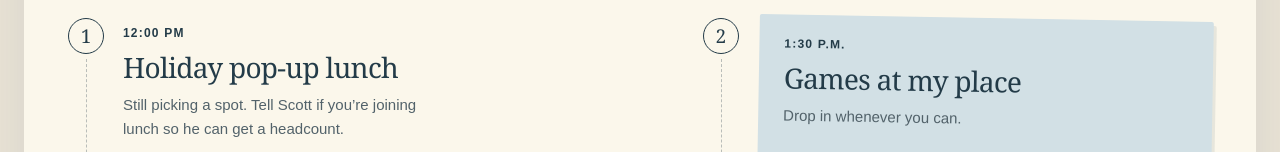
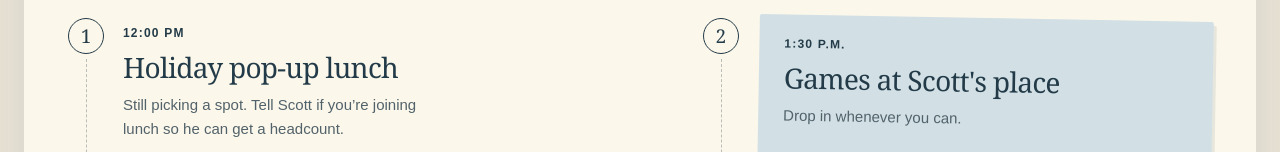
Before and after one commit to ScottBeeson/scottbeeson.com, a plain HTML site: page cousinsday/index.html in a window 1280 px wide. Shown: the part 747-899 px from the top of the page. Drawn offline with Linux system fonts and the light colour scheme.

Commit message:
Refer to Scott consistently in Cousins Day games heading

```diff
--- a/cousinsday/index.html
+++ b/cousinsday/index.html
@@ -27,7 +27,7 @@
 <section id="the-plan" aria-labelledby="day-heading"><div class="section-heading"><h2 id="day-heading">Start with lunch. Stay for games.</h2><span class="small">December 12</span></div>
 <div class="day-grid">
 <article class="stop"><span class="stop-number" aria-hidden="true">1</span><div class="stop-content"><time class="time" datetime="2026-12-12T12:00:00-06:00">12:00 PM</time><h3>Holiday pop-up lunch</h3><p>Still picking a spot. Tell Scott if you’re joining lunch so he can get a headcount.</p><span class="candidate-label">Three places in the running</span><div class="venues"><a href="https://springfieldbrewingco.com/brewco/" target="_blank" rel="noopener">BrewCo</a><a href="https://www.job417.com/jhohob" target="_blank" rel="noopener">J.O.B. Public House</a><a href="https://www.finneganswakesgf.com/promotions-and-events" target="_blank" rel="noopener">Finnegan’s Wake</a></div></div></article>
-<article class="stop"><span class="stop-number" aria-hidden="true">2</span><div class="stop-content game-card"><time class="time" datetime="2026-12-12T13:30:00-06:00">1:30 p.m.</time><h3>Games at my place</h3><p>Drop in whenever you can.</p><p class="caption">The afternoon is for hanging out.</p><svg class="mahjong-tiles" viewBox="0 0 100 85" aria-hidden="true">
+<article class="stop"><span class="stop-number" aria-hidden="true">2</span><div class="stop-content game-card"><time class="time" datetime="2026-12-12T13:30:00-06:00">1:30 p.m.</time><h3>Games at Scott's place</h3><p>Drop in whenever you can.</p><p class="caption">The afternoon is for hanging out.</p><svg class="mahjong-tiles" viewBox="0 0 100 85" aria-hidden="true">
 <g transform="rotate(-12 30 46)">
 <rect x="9" y="16" width="38" height="61" rx="5" fill="#47716d" stroke="#233b48" stroke-width="1.5"/>
 <rect x="9" y="12" width="38" height="59" rx="5" fill="#fbf7eb" stroke="#233b48" stroke-width="1.5"/>
```
